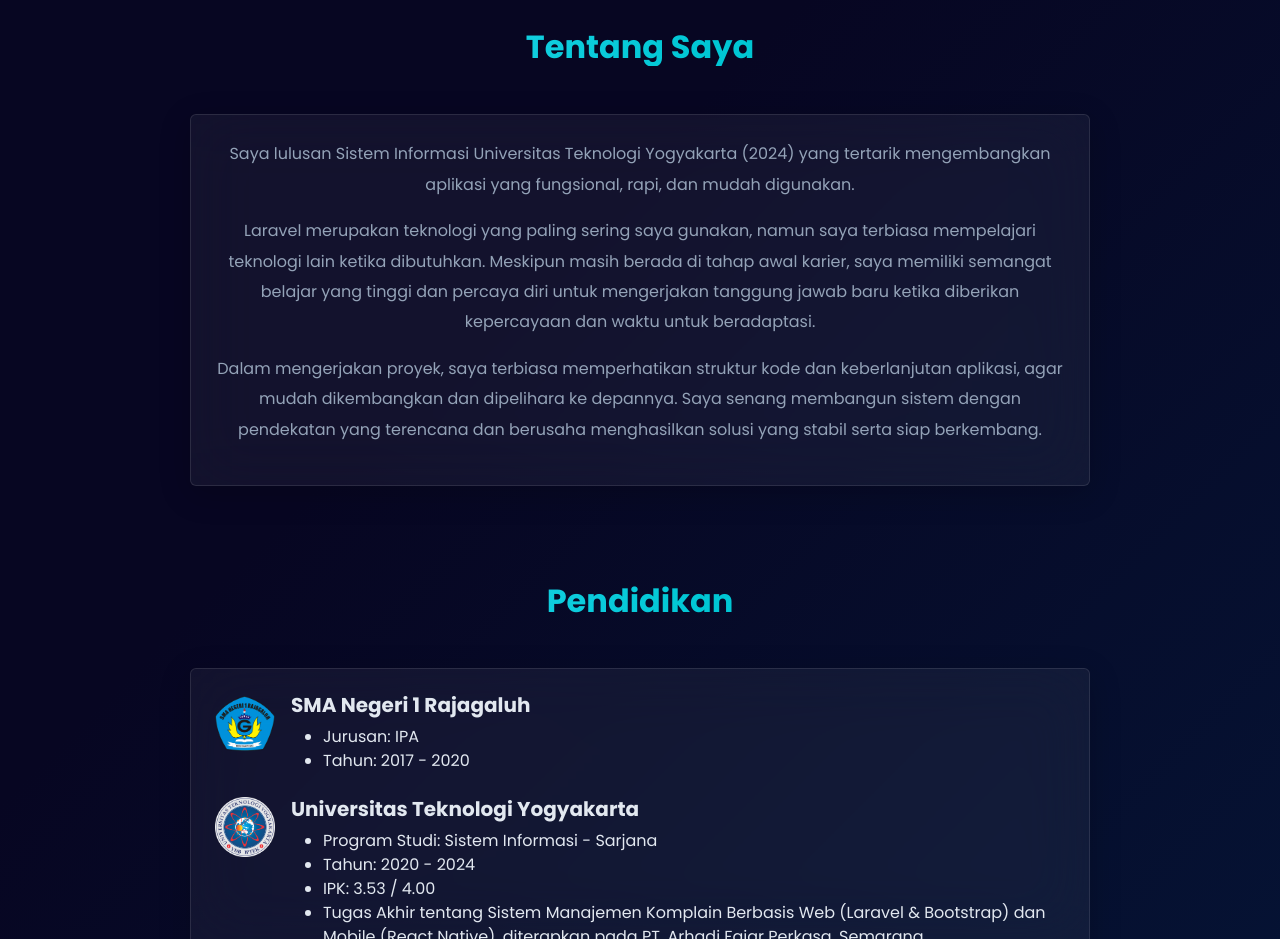
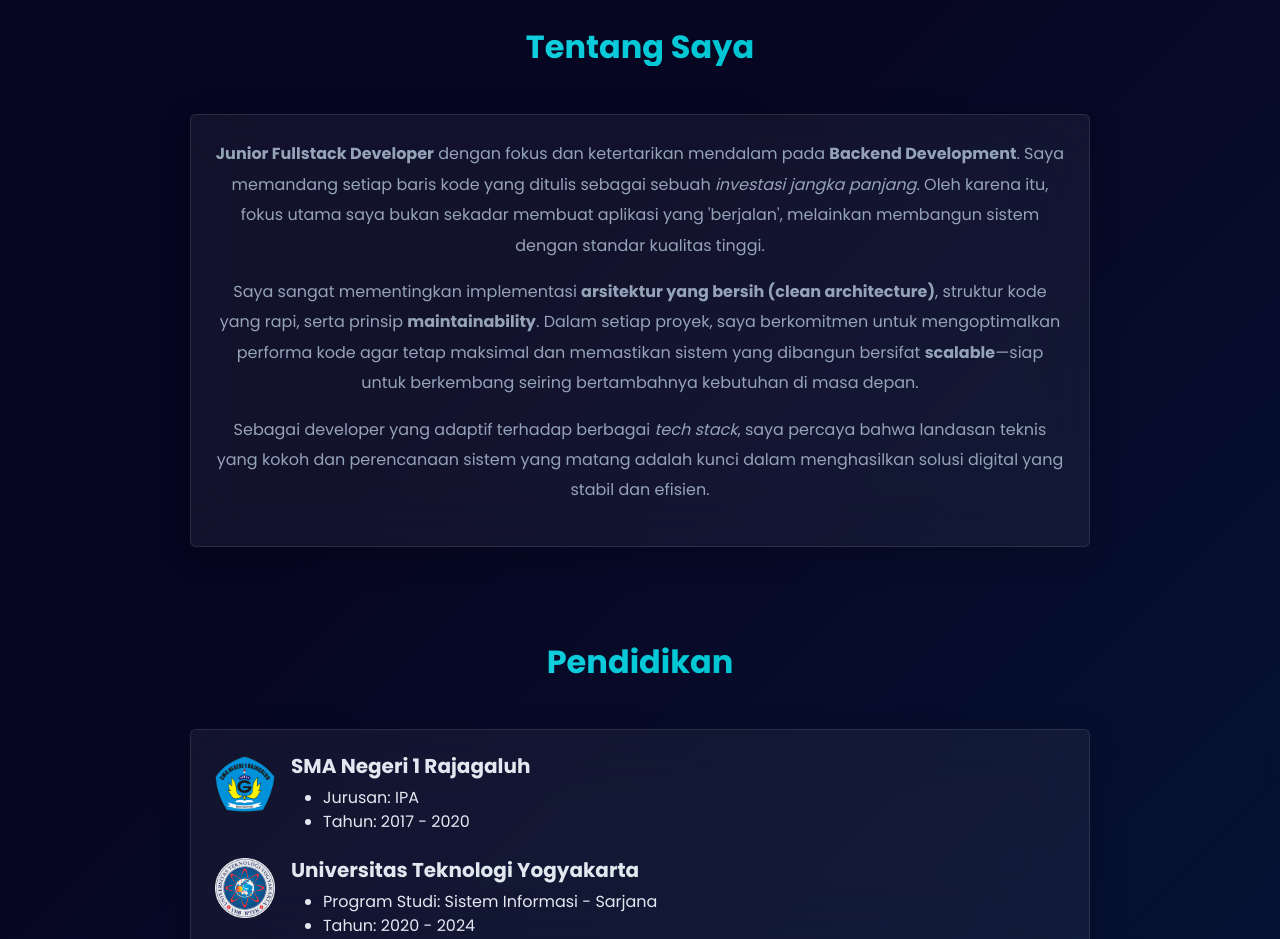
Before and after one commit to Mhmmadlthfi/my-portofolio, a Vue app: page / in a window 1280 px wide. Shown: the part 820-1759 px from the top of the page. Built offline with nearby package versions, Linux system fonts and the light colour scheme; what @tsparticles/vue3 would draw is missing.

Commit message:
update deskripsi

```diff
--- a/src/components/AboutSection.vue
+++ b/src/components/AboutSection.vue
@@ -12,26 +12,22 @@
       >
 
         <p>
-          Saya lulusan Sistem Informasi Universitas Teknologi Yogyakarta (2024)
-          yang tertarik mengembangkan aplikasi yang fungsional,
-          rapi, dan mudah digunakan.
+            <strong>Junior Fullstack Developer</strong> dengan fokus dan ketertarikan mendalam pada
+            <strong>Backend Development</strong>. Saya memandang setiap baris kode yang ditulis sebagai sebuah
+            <em>investasi jangka panjang</em>. Oleh karena itu, fokus utama saya bukan sekadar membuat aplikasi yang 'berjalan',
+            melainkan membangun sistem dengan standar kualitas tinggi.
         </p>
 
         <p>
-          Laravel merupakan teknologi yang paling sering saya gunakan,
-          namun saya terbiasa mempelajari teknologi lain ketika dibutuhkan.
-          Meskipun masih berada di tahap awal karier,
-          saya memiliki semangat belajar yang tinggi
-          dan percaya diri untuk mengerjakan tanggung jawab baru
-          ketika diberikan kepercayaan dan waktu untuk beradaptasi.
+            Saya sangat mementingkan implementasi <strong>arsitektur yang bersih (clean architecture)</strong>,
+            struktur kode yang rapi, serta prinsip <strong>maintainability</strong>. Dalam setiap proyek,
+            saya berkomitmen untuk mengoptimalkan performa kode agar tetap maksimal dan memastikan sistem yang dibangun
+            bersifat <strong>scalable</strong>—siap untuk berkembang seiring bertambahnya kebutuhan di masa depan.
         </p>
 
         <p>
-          Dalam mengerjakan proyek, saya terbiasa memperhatikan struktur kode
-          dan keberlanjutan aplikasi,
-          agar mudah dikembangkan dan dipelihara ke depannya.
-          Saya senang membangun sistem dengan pendekatan yang terencana
-          dan berusaha menghasilkan solusi yang stabil serta siap berkembang.
+            Sebagai developer yang adaptif terhadap berbagai <em>tech stack</em>, saya percaya bahwa landasan teknis
+            yang kokoh dan perencanaan sistem yang matang adalah kunci dalam menghasilkan solusi digital yang stabil dan efisien.
         </p>
 
       </div>
```
